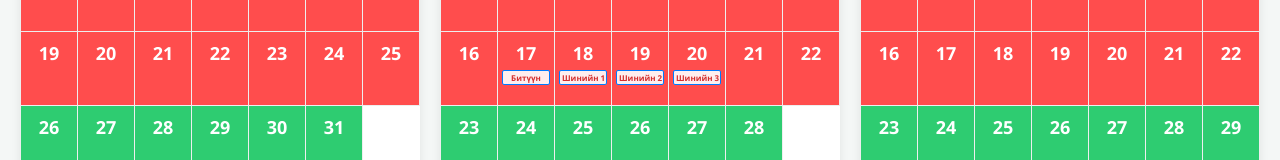
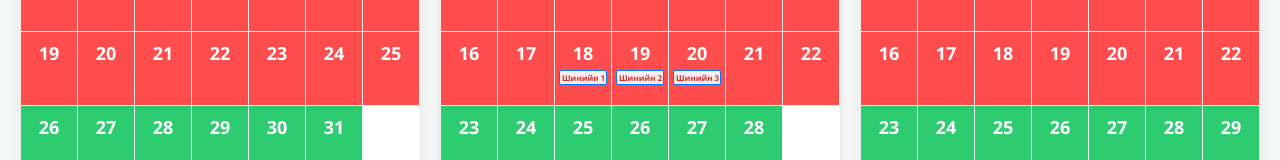
Before and after one commit to mgl8811/2026-, a plain HTML site: page index.html in a window 1280 px wide. Shown: the part 432-592 px from the top of the page. Drawn offline with Linux system fonts and the light colour scheme.

Commit message:
Update index.html

```diff
--- a/index.html
+++ b/index.html
@@ -67,7 +67,6 @@
 <script>
     const holidayDetails = {
         "0-1": { name: "Шинэ жил", desc: "Дэлхий даяар он солигдож буй баярын өдөр." },
-        "1-17": { name: "Битүүн", desc: "Сар шинийн өмнөх үдэш." },
         "1-18": { name: "Шинийн 1", desc: "XVII жарны 'Галт морь' жилийн Цагаан сарын баяр." },
         "1-19": { name: "Шинийн 2", desc: "Цагаан сарын баяр үргэлжилнэ." },
         "1-20": { name: "Шинийн 3", desc: "Цагаан сарын баяр үргэлжилнэ." },
```
